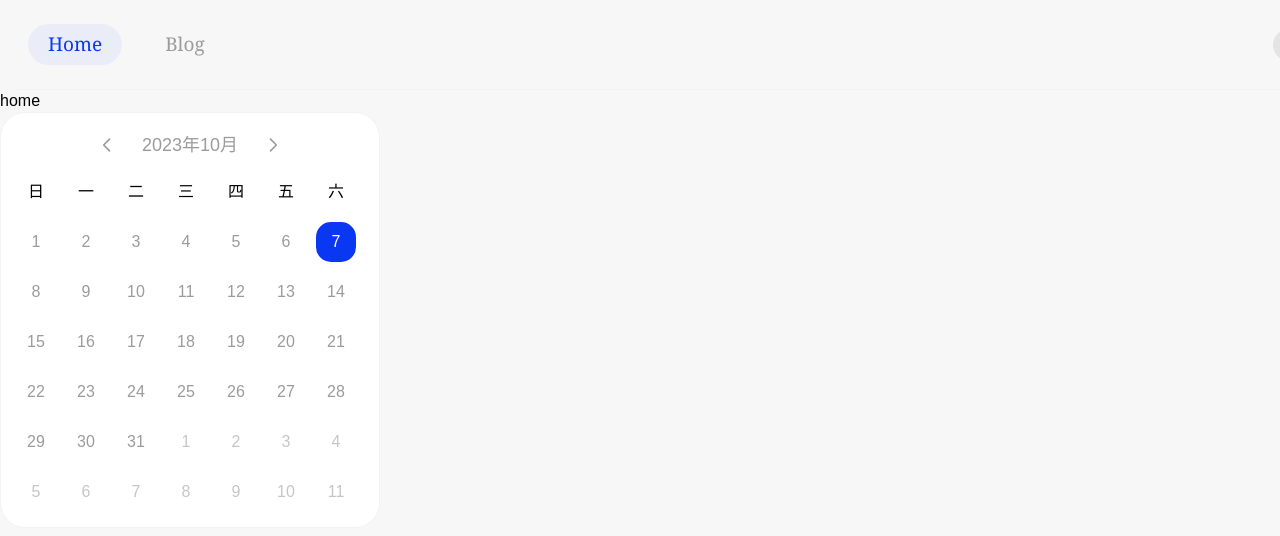
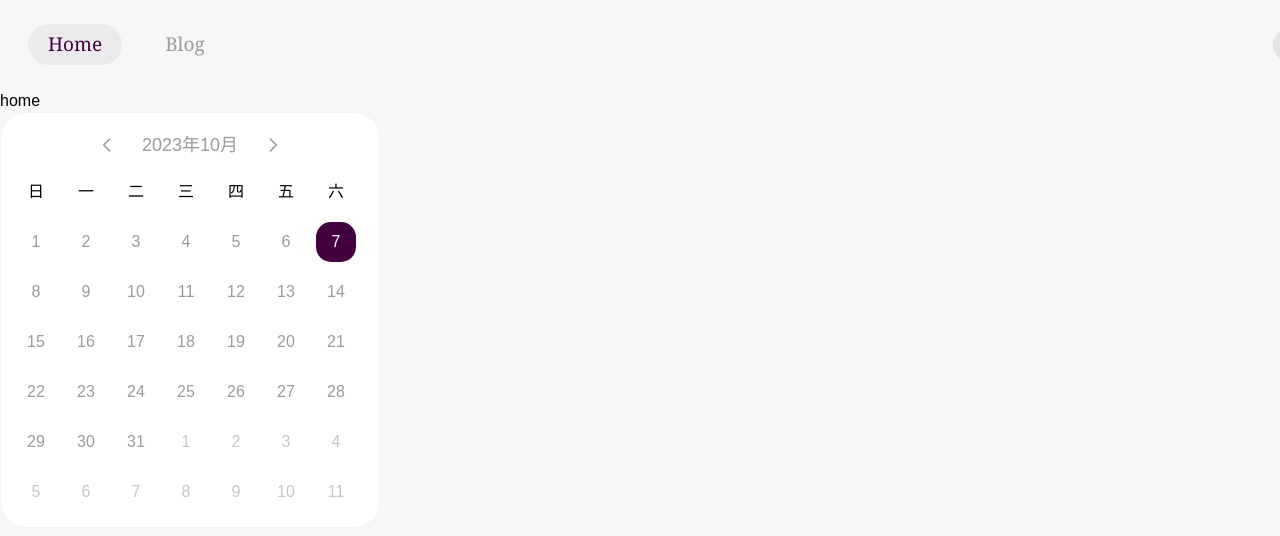
Before and after one commit to LyleXX/lyle-web, a React (Create React App) app: page /#/home in a window 1280 px wide. Shown: the top 536 px of the page. Built offline with nearby package versions, Linux system fonts and the light colour scheme.

Commit message:
🌈 style: 改变主色

```diff
--- a/src/components/Header.tsx
+++ b/src/components/Header.tsx
@@ -19,7 +19,7 @@ const Header = memo(() => {
           <div className="flex items-center space-x-20">
             <div
               className={`${
-                pathname === '/home' ? 'bg-p/5 text-pt  dark:bg-p' : 'text-t3 hover:bg-t3/10'
+                pathname === '/home' ? 'bg-p/5 text-pt dark:bg-p' : 'text-t3 hover:bg-t3/10'
               } mx-3
               flex cursor-pointer items-center rounded-full px-20
               py-7 font-serif text-19`}
--- a/src/css/base.css
+++ b/src/css/base.css
@@ -122,8 +122,8 @@ html ::-webkit-scrollbar-track {
   --t3: 155 155 155;
   --t4: 198 198 198;
   --bd: 241 242 242;
-  --p: 10 55 242;
-  --pt: 10 55 242;
+  --p: 66 0 64;
+  --pt: 66 0 64;
 }
 .dark {
   --bb: 31 32 37;
@@ -132,6 +132,6 @@ html ::-webkit-scrollbar-track {
   --t3: 119 119 144;
   --t4: 119 119 144;
   --bd: 60 63 74;
-  --p: 10 55 242;
+  --p: 66 0 64;
   --pt: 255 255 255;
 }
--- a/src/css/base.less
+++ b/src/css/base.less
@@ -135,8 +135,8 @@ html {
   --t3: 155 155 155;
   --t4: 198 198 198;
   --bd: 241 242 242;
-  --p: 10 55 242;
-  --pt: 10 55 242;
+  --p: 66 0 64;
+  --pt: 66 0 64;
 }
 .dark {
   --bb: 31 32 37;
@@ -145,6 +145,6 @@ html {
   --t3: 119 119 144;
   --t4: 119 119 144;
   --bd: 60 63 74; // border
-  --p: 10 55 242;
+  --p: 66 0 64;
   --pt: 255 255 255;
 }
--- a/src/pages/Blog.tsx
+++ b/src/pages/Blog.tsx
@@ -1,7 +1,12 @@
 import React, { memo } from 'react'
 
 const Blog = memo(() => {
-  return <div className="text-t1 mx-auto w-screen-pc">Blog</div>
+  return (
+    <div className="mx-auto w-screen-pc text-t1">
+      Blog
+      <button>123</button>
+    </div>
+  )
 })
 
 export default Blog
```
